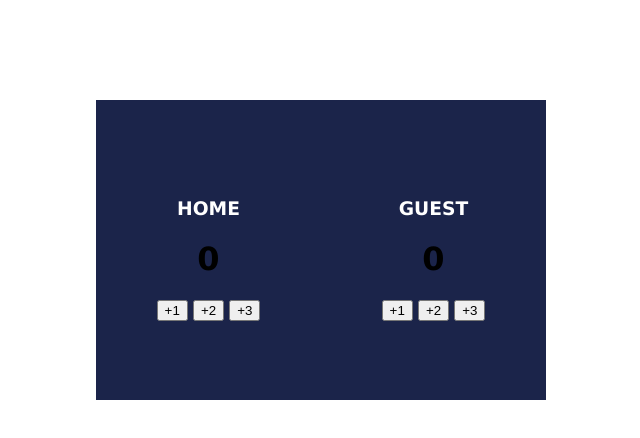
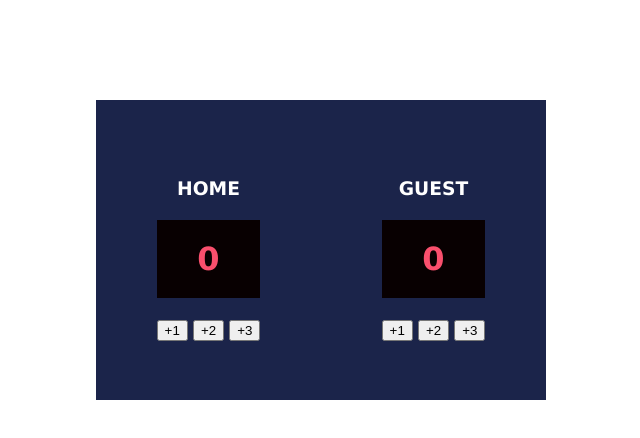
Before and after one commit to SonOfTchalla/basketball-scoreboard, a plain HTML site: page index.html in a window 1280 px wide. Shown: the whole page, without its empty margins (319-959 px from the left). Drawn offline with Linux system fonts and the light colour scheme.

Commit message:
Style score display section
set text color, background color and height using padding

```diff
--- a/index.css
+++ b/index.css
@@ -22,3 +22,9 @@ body {
 .container div{
     text-align: center;
 }
+
+.container div h1{
+    padding: 20px 0px;
+    color: #f94f6d;
+    background-color: #080001;
+}
```
